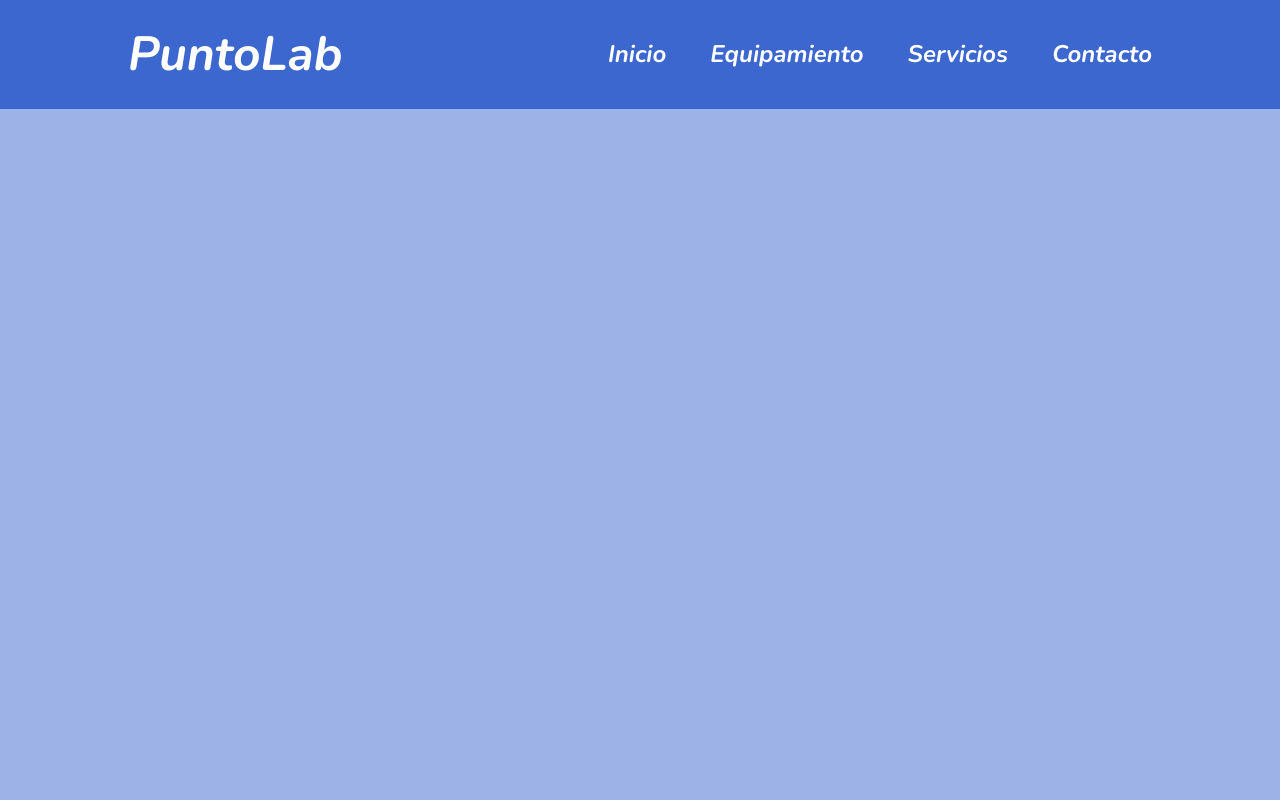
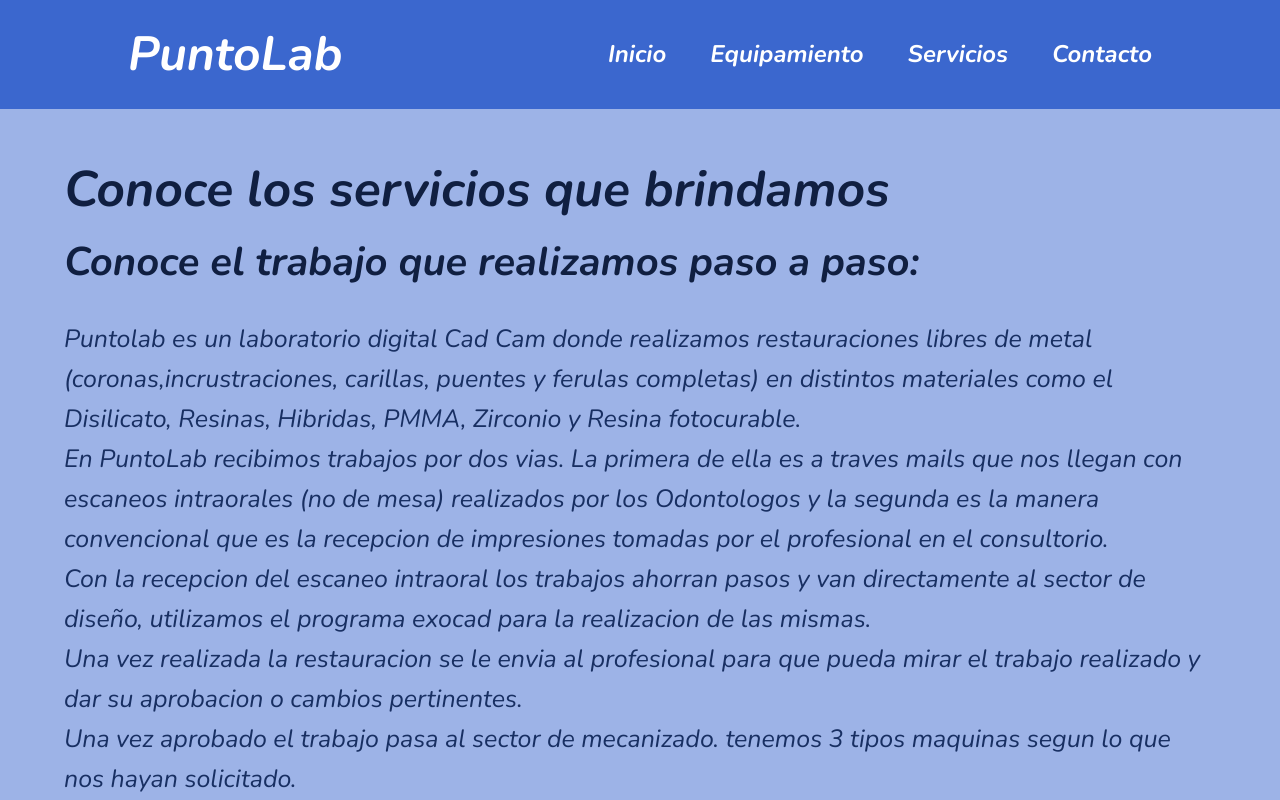
Before and after one commit to TomasBello13/proyectoPuntoLab, a plain HTML site: page HTML/Servicios.html in a window 1280 px wide. Shown: the top 800 px of the page. Drawn offline with nearby package versions, Linux system fonts and the light colour scheme.

Commit message:
terminamos la pagina de servicios

```diff
--- a/CSS/estilo.css
+++ b/CSS/estilo.css
@@ -203,12 +203,10 @@
     color: #fff;
     line-height: 1.6;
     font-family: 'Quicksand', sans-serif;
-    padding: 0 1.5em;
+    padding: 10px 100%;
     margin-top: 150px;
     background-color: #9DB3E7;
-    position: relative;
-    padding-bottom: 25em;
-    min-height: 100vh;
+
 }
 .container {
     max-width: 1170px;
@@ -318,20 +316,29 @@
 
 /*EQUIPAMIENTO*/
 .titulo-equip {
+    font-size: 50px;
+    color: #101f41;
+    margin-top: 150px;
+    font-weight: 600;
+    text-decoration: none;
     text-align: center;
-    font-size: 48px;
-    color: #101f41;
-    margin-top: 100px;
-    font-weight: 600;
+}
+
+.titulo-equip:hover {
+    color: black;
     text-decoration: underline;
-
 }
 .titulo-equipa {
-    text-align: center;
     font-size: 40px;
     color: #101f41;
     font-weight: bolder;
+    text-align: center;
 
+}
+
+.titulo-equipa:hover {
+    color: black;
+    text-decoration: underline;
 }
 
 
@@ -350,3 +357,51 @@
     text-align: center;
     margin-top: 1550px;
 }
+
+.footer-serv {
+    color: #101f41;
+    font-size: 45px;
+    text-align: center;
+    margin-top: 100px;
+}
+
+/*Servicios*/
+
+.titulo-serv {
+    font-size: 50px;
+    color: #101f41;
+    margin-top: 150px;
+    font-weight: 600;
+    text-decoration: none;
+}
+
+.titulo-serv:hover {
+    color: black;
+}
+
+
+.titulo-servi {
+    font-size: 40px;
+    color: #101f41;
+    font-weight: bolder;
+}
+
+
+.titulo-servi:hover {
+    color: black;
+}
+
+
+
+.parrafo {
+    font-size: 25px;
+    margin-top: 25px;
+    color: #182f62;
+
+}
+
+.parrafo:hover {
+    background-color: #101f41;
+    color: #fff;
+    transition: 0.3ms ease;
+}
--- a/HTML/Servicios.html
+++ b/HTML/Servicios.html
@@ -33,6 +33,52 @@
 
     </header>
 
+    <h1 class="titulo-serv">Conoce los servicios que brindamos</h1>
+
+    <h3 class="titulo-servi">Conoce el trabajo que realizamos paso a paso:</h3>
+
+    <p class="parrafo">Puntolab es un laboratorio digital Cad Cam donde realizamos restauraciones libres de metal
+        (coronas,incrustraciones, carillas, puentes y ferulas completas) en distintos materiales como el Disilicato,
+        Resinas, Hibridas, PMMA, Zirconio y Resina fotocurable.
+        <br>
+        En PuntoLab recibimos trabajos por dos vias. La primera de ella es a traves mails que nos llegan con escaneos
+        intraorales (no de mesa) realizados por los Odontologos y la segunda es la manera convencional que es la
+        recepcion de impresiones tomadas por el profesional en el consultorio.
+        <br>
+        Con la recepcion del escaneo intraoral los trabajos ahorran pasos y van directamente al sector de diseño,
+        utilizamos el programa exocad para la realizacion de las mismas.
+        <br>
+        Una vez realizada la restauracion se le envia al profesional para que pueda mirar el trabajo realizado y dar su
+        aprobacion o cambios pertinentes.
+        <br>
+        Una vez aprobado el trabajo pasa al sector de mecanizado. tenemos 3 tipos maquinas segun lo que nos hayan
+        solicitado.
+        <br>
+        En zirconio y PMMA utilizamos las fresadoras P53, En disilicato y Resinas Hibridas utilizamos la fresadora
+        CEREC3 y para las Resinas Fotopolimerizables utilizamos la impresero 3D Prhozen mini.
+        Si las restauraciones solicitadas son en: <br>
+        -Zirconio: luego de ser despiezadas van al horno de sinterizado ( proceso de 10 hs). <br>
+        -Disilicato: Luego del despiece pasan al horno de porcelana a ser Cristalizadas. <br>
+        -Resinas: luego de imprimirlas pasan por un proceso de curado y luego fotopolimerizado.
+        <br>
+        Una vez las restauraciones sea el material que fuera haya pasado por los procesos segun su necesidad su
+        siguiente parada es en sector de Pigmantado y Terminacion donde el tecnico encargado caracteriza cada pieza
+        segun las indicaciones dadas por el odontologo, luego de eso el trabajo para por una revision tecnica y de ahi
+        directamente va a logistica para coordinacion de entrega con el prefesional.
+        <br>
+        Si la recepcion es de manera convencional el trabajo en primera instacia pasa por el sector de yeso donde se
+        realiza el vaciado de la impresiones y se delimitan las piezas a realizar.
+        <br>
+        Una vez que tenemos los modelos pasamos al sector de escaneo de mesa que es donde digitalizamos los modelos para
+        luego el tecnico del sector de diseño pueda proceder. A partir de ahi el proceso es exactamente igual al del
+        escaneo digital.
+    </p>
+
+
+    <footer class="footer-serv">
+        <small>&copy; 2023 <b>PuntoLab</b> - Todos Los Derechos Reservados</small>
+    </footer>
+
 
 </body>
 
```
Also changed, not shown: HTML/Equipamiento.html (+1 -1 lines), IMG/curadora.png (added).
